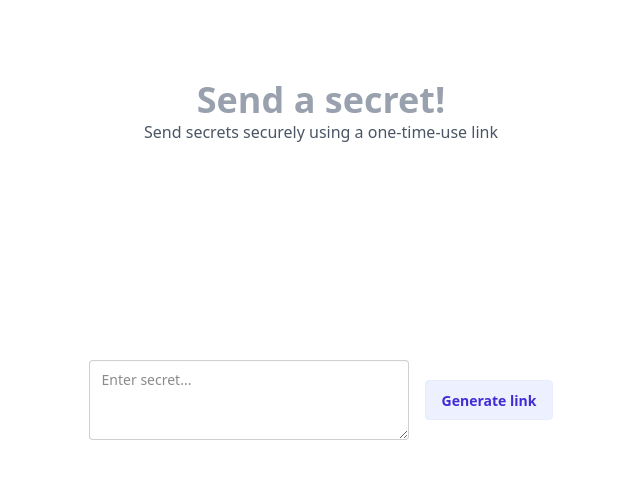
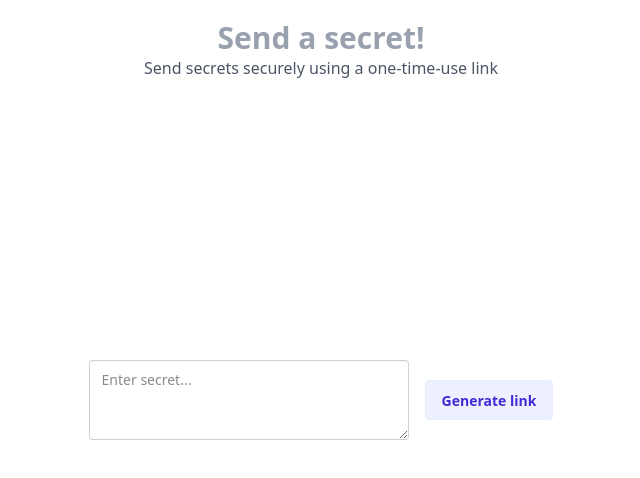
Before and after one commit to magarpratik/send-a-secret, a SvelteKit app in the folder frontend/: page / in a window 1280 px wide. Shown: the top 478 px of the page, without its empty margins (319-959 px from the left). Built offline with nearby package versions, Linux system fonts and the light colour scheme.

Commit message:
update CSS

```diff
--- a/frontend/src/routes/+page.svelte
+++ b/frontend/src/routes/+page.svelte
@@ -6,8 +6,8 @@
 	}
 </script>
 
-<div class="fixed top-0 z-10 w-full py-20 text-center">
-	<h1 class="text-4xl font-bold text-gray-400">Send a secret!</h1>
+<div class="fixed top-0 z-10 w-full py-5 text-center">
+	<h1 class="text-3xl font-bold text-gray-400">Send a secret!</h1>
 	<p class="text-gray-600">Send secrets securely using a one-time-use link</p>
 </div>
 
```
